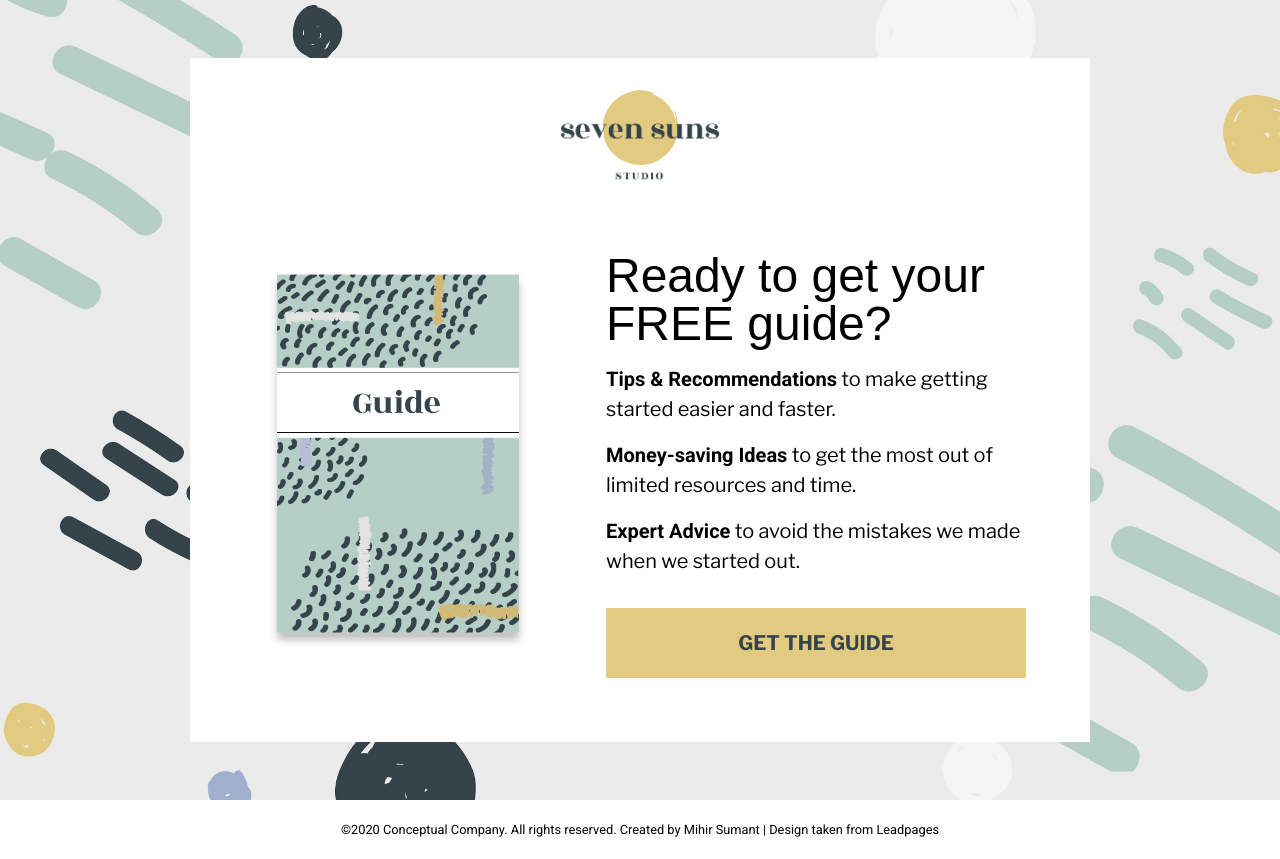
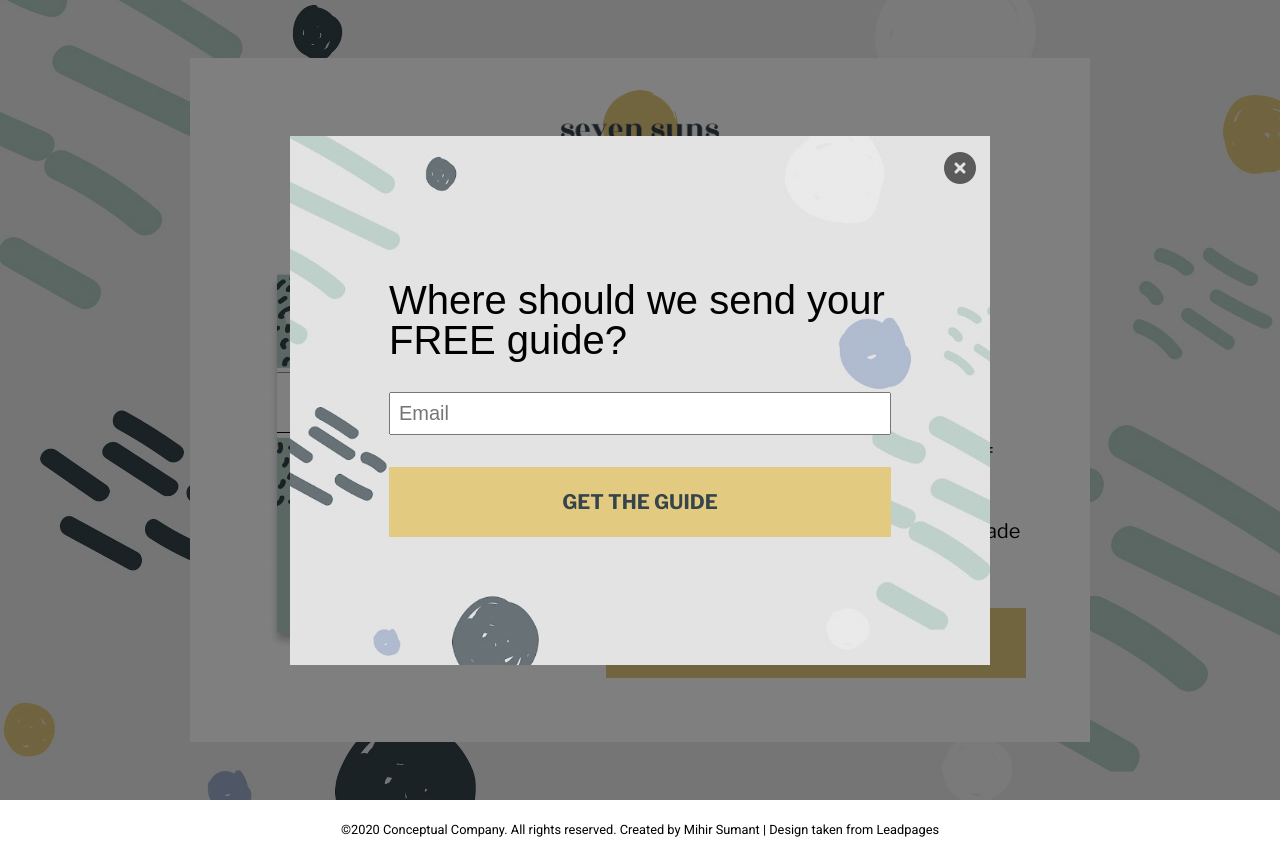
Before and after one commit to MihirSumant/Landing_Page_Get-Your-Guide, a plain HTML site: page index.html in a window 1280 px wide. Both pictures are taken after a click on the button "GET THE GUIDE". Drawn offline with nearby package versions, Linux system fonts and the light colour scheme; files whose address does not match are found by name; a web font is replaced by a local one.

Commit message:
Implemented modal and all buttons with full functionality

```diff
--- a/css/styles.css
+++ b/css/styles.css
@@ -63,7 +63,6 @@
 
 .button-container{
     width: 100%;
-
 }
 
 .download-button{
@@ -78,11 +77,115 @@
     font-family: "Libre Franklin",sans-serif;
 }
 
- .button-container :hover{
+.button-container :hover{
     background-color: rgb(176,157,100);
     transition-duration: 300ms;
 }
 
+.hover-disabled :hover{
+    background-color: rgb(227,202,129);
+    transition: none;
+}
+
+.modal{
+    background-color: rgb(0, 0, 0, 0.5);
+    display: flex;
+    justify-content: center;
+    align-items: center;
+    height: 100vh;
+    width: 100vw;
+    position: fixed;
+    left: 0;
+    top: 0;
+    visibility: hidden;
+    opacity: 0;
+    transition: all 0.3s ease-in-out;
+}
+
+.modal--visible{
+    visibility: visible;
+    opacity: 1;
+}
+
+.modal-container{
+    width: 700px;
+    display: flex;
+    align-items: center;
+    justify-content: center;
+    background-image: linear-gradient(rgba(210, 210, 210, 0.32), rgba(210, 210, 210, 0.32)), url(../assets/background-small.jpg);
+    background-size: cover;
+    background-position: center;
+    flex-direction: column;
+}
+
+.modal-button-zone{
+    display: flex;
+    position: relative;
+    left: 20rem;
+}
+
+.modal-close-button{
+    padding: 1rem;
+}
+
+.close-button{
+    font-size: 2rem;
+    opacity: 0.6;
+}
+
+.close-button:hover{
+    opacity: 1;
+}
+
+.modal-main{
+    display: flex;
+    justify-content: center;
+    align-items: center;
+    flex-direction: column;
+    width: 90%;
+    padding: 5rem 4rem;
+    padding-bottom: 8rem;
+}
+
+.card-heading{
+    font-family: 'Rozha One', sans-serif;
+    font-size: 2.5rem;
+    font-weight: 400;
+}
+
+.modal-main form{
+    width: 100%;
+}
+
+.modal-main input{
+    width: 100%;
+    font-size: 1.25rem;
+    padding: 0.5rem;
+}
+
+.error-highlight{
+    border: 4px solid red;
+}
+
+.button-disabled{
+    opacity: 0.6;
+}
+
+.invalid-email{
+    display: none;
+}
+
+.invalid-email-show{
+    display: block;
+}
+
+.guide-sent {
+    display: none;
+}
+
+.guide-sent-show{
+    display: block;
+}
 
 .footer-text{
     font-size: 0.8rem;
--- a/index.html
+++ b/index.html
@@ -12,6 +12,7 @@
         rel="stylesheet">
     <link rel="stylesheet" href="./css/reset.css">
     <link rel="stylesheet" href="./css/styles.css">
+    <script src="https://kit.fontawesome.com/99463843e5.js" crossorigin="anonymous"></script>
 </head>
 
 <body>
@@ -59,20 +60,29 @@
             </div>
         </div>
     </section>
-    <!-- <section class="modal">
+    <section class="modal">
         <div class="modal-container">
-            <div class="close-button">
+            <div class="modal-button-zone">
+                <div class="modal-close-button">
+                    <i class="close-button fa-solid fa-circle-xmark"></i>
+                </div>
+            </div>
+            <div class="modal-main">
+                <h1 class="card-heading">Where should we send your FREE guide?</h1>
+                <br>
+                <br>
+                <div class="invalid-email">Sorry this is not a valid email</div>
+                <div class="guide-sent">Success! You will recieve the guide in your inbox now.</div>
+                <input type="text" placeholder="Email" class="email-input">
+                <br>
+                <br>
+                <div class="button-container">
+                    <button class="download-button get-guide-button" disabled>GET THE GUIDE</button>
+                </div>
 
             </div>
-            <div class="modal-main">
-                <h1 class="">Where should we send your FREE guide?</h1>
-                <br>
-                <form action="">
-
-                </form>
-            </div>
         </div>
-    </section> -->
+    </section>
     <footer>
         <div class="footer-text">
             <span> ©2020 Conceptual Company. All rights reserved. Created by Mihir Sumant | Design taken from
@@ -80,5 +90,6 @@
         </div>
     </footer>
 </body>
+<script src="./js/app.js"></script>
 
 </html>
--- /dev/null
+++ b/js/app.js
@@ -0,0 +1,92 @@
+window.onload = function () {
+  let modalState = false;
+
+  let modal = document.getElementsByClassName("modal")[0];
+
+  let downloadButton = document.getElementsByClassName("download-button")[0];
+
+  let closeButton = document.getElementsByClassName("close-button")[0];
+
+  let getGuideButton = document.getElementsByClassName("get-guide-button")[0];
+
+  let emailInput = document.getElementsByClassName("email-input")[0];
+
+  let invalidEmail = document.getElementsByClassName("invalid-email")[0];
+
+  let guideSent = document.getElementsByClassName("guide-sent")[0];
+
+  let downloadState = false;
+
+  let showModal = () => {
+    if (modalState == false) {
+      modal.classList.add("modal--visible");
+      modalState = true;
+    }
+  };
+
+  let hideModal = () => {
+    modal.classList.remove("modal--visible");
+    modalState = false;
+  };
+
+  let addErrors = () => {
+    emailInput.classList.add("error-highlight");
+    invalidEmail.classList.add("invalid-email-show");
+  };
+
+  let removeErrors = () => {
+    emailInput.classList.remove("error-highlight");
+    invalidEmail.classList.remove("invalid-email-show");
+  };
+
+  function emailIsValid(email) {
+    console.log(email);
+    console.log(/\S+@\S+\.\S+/.test(email));
+    return /\S+@\S+\.\S+/.test(email);
+  }
+
+  let modalReset = () => {
+    removeErrors();
+    guideSent.classList.remove("guide-sent-show");
+    emailInput.value = null;
+    getGuideButton.removeAttribute("disabled");
+    getGuideButton.classList.remove("button-disabled");
+    document
+      .getElementsByClassName("button-container")[1]
+      .classList.remove("hover-disabled");
+  };
+
+  downloadButton.addEventListener("click", () => {
+    showModal();
+  });
+
+  closeButton.addEventListener("click", () => {
+    hideModal();
+    if (downloadState == true) {
+      modalReset();
+      downloadState = false;
+    }
+  });
+
+  emailInput.addEventListener("click", () => {
+    modalReset();
+  });
+
+  let handleGuideButtonClick = () => {
+    console.log("click");
+    if (emailIsValid(emailInput.value)) {
+      removeErrors();
+      downloadState = true;
+      getGuideButton.classList.add("button-disabled");
+      getGuideButton.setAttribute("disabled", false);
+      document
+        .getElementsByClassName("button-container")[1]
+        .classList.add("hover-disabled");
+      guideSent.classList.add("guide-sent-show");
+    } else {
+      addErrors();
+    }
+  };
+
+  getGuideButton.addEventListener("click", handleGuideButtonClick);
+};
```
Also changed, not shown: assets/background-small.jpg (added).
